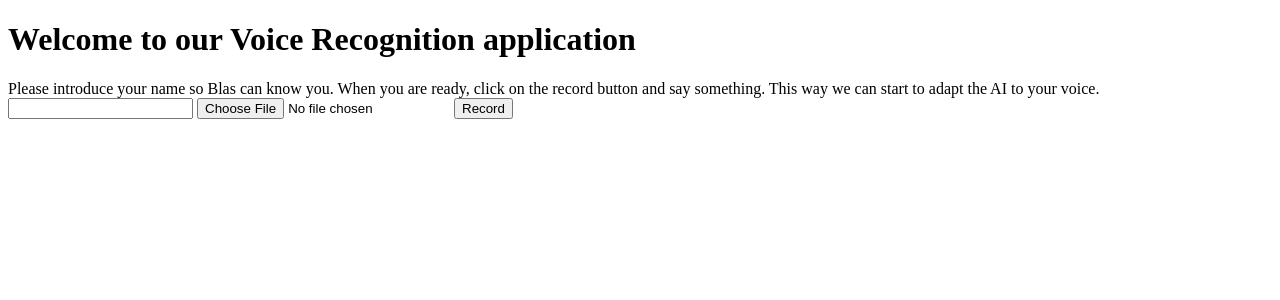
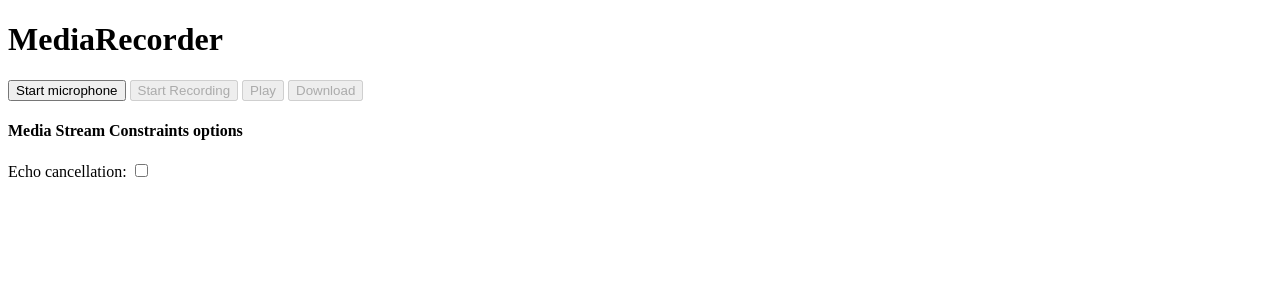
Before and after one commit to pedmacros/Voice-Recon, a Django app: page /voiceRecorder/ in a window 1280 px wide. Shown: the top 300 px of the page. Run offline with Django 3.2, Linux system fonts and the light colour scheme.

Commit message:
Ugly voice recorder

```diff
--- a/VoiceRecon/voiceRecorder/templates/voiceRecorder/index.html
+++ b/VoiceRecon/voiceRecorder/templates/voiceRecorder/index.html
@@ -1,20 +1,178 @@
 <!DOCTYPE html>
-<html lang="en">
+<html>
 <head>
-    <meta charset="UTF-8">
-    <title>Title</title>
+
+    <meta charset="utf-8">
+    <meta name="description" content="WebRTC code samples">
+    <meta name="viewport" content="width=device-width, user-scalable=yes, initial-scale=1, maximum-scale=1">
+    <meta itemprop="description" content="Client-side WebRTC code samples">
+    <meta itemprop="image" content="../../../images/webrtc-icon-192x192.png">
+    <meta itemprop="name" content="WebRTC code samples">
+    <meta name="mobile-web-app-capable" content="yes">
+    <meta id="theme-color" name="theme-color" content="#ffffff">
+
+    <base target="_blank">
+
+    <title>Voice Recognition app</title>
+
+    <link href="//fonts.googleapis.com/css?family=Roboto:300,400,500,700" rel="stylesheet" type="text/css">
+
 </head>
+
 <body>
-<h1>Welcome to our Voice Recognition application</h1>
-<span>Please introduce your name so Blas can know you.</span>
-<span>When you are ready, click on the record button and say something. This way we can start to adapt the AI to your voice.</span>
-{% if error_message %}<p><strong>{{ error_message }}</strong></p>{% endif %}
 
-<form action="{% url 'voiceRecorder:record' %}" method="post">
-{% csrf_token %}
-<input type="text">
-<input type="file" accept="audio/*;capture=microphone">
-<input type="submit" value="Record">
-</form>
+<div id="container">
+
+    <h1>MediaRecorder</h1>
+
+    <audio id="gum" playsinline autoplay muted></audio>
+    <audio id="recorded" playsinline loop></audio>
+
+    <div>
+        <button id="start">Start microphone</button>
+        <button id="record" disabled>Start Recording</button>
+        <button id="play" disabled>Play</button>
+        <button id="download" disabled>Download</button>
+    </div>
+
+    <div>
+        <h4>Media Stream Constraints options</h4>
+        <p>Echo cancellation: <input type="checkbox" id="echoCancellation"></p>
+    </div>
+
+
+
+</div>
+
+
+<script>const mediaSource = new MediaSource();
+mediaSource.addEventListener('sourceopen', handleSourceOpen, false);
+let mediaRecorder;
+let recordedBlobs;
+let sourceBuffer;
+
+const recordedAudio = document.querySelector('audio#recorded');
+const recordButton = document.querySelector('button#record');
+
+recordButton.addEventListener('click', () => {
+  if (recordButton.textContent === 'Start Recording') {
+    startRecording();
+  } else {
+    stopRecording();
+    recordButton.textContent = 'Start Recording';
+    playButton.disabled = false;
+    downloadButton.disabled = false;
+  }
+});
+
+const playButton = document.querySelector('button#play');
+playButton.addEventListener('click', () => {
+      const superBuffer = new Blob(recordedBlobs, {type: 'audio/wav'});
+  recordedAudio.src = null;
+  recordedAudio.srcObject = null;
+  recordedAudio.src = window.URL.createObjectURL(superBuffer);
+  recordedAudio.controls = true;
+  recordedAudio.play();
+});
+
+const downloadButton = document.querySelector('button#download');
+downloadButton.addEventListener('click', () => {
+  const blob = new Blob(recordedBlobs, {type: 'audio/wav'});
+  const url = window.URL.createObjectURL(blob);
+  const a = document.createElement('a');
+  a.style.display = 'none';
+  a.href = url;
+  a.download = 'test.wav';
+  document.body.appendChild(a);
+  a.click();
+  setTimeout(() => {
+    document.body.removeChild(a);
+    window.URL.revokeObjectURL(url);
+  }, 100);
+});
+
+function handleSourceOpen(event) {
+  console.log('MediaSource opened');
+  sourceBuffer = mediaSource.addSourceBuffer('audio/wav');
+  console.log('Source buffer: ', sourceBuffer);
+}
+
+function handleDataAvailable(event) {
+  console.log('handleDataAvailable', event);
+  if (event.data && event.data.size > 0) {
+    recordedBlobs.push(event.data);
+  }
+}
+
+function startRecording() {
+  recordedBlobs = [];
+  let options = {mimeType: 'audio/wav'};
+  if (!MediaRecorder.isTypeSupported(options.mimeType)) {
+    console.error(`${options.mimeType} is not Supported`);
+    options = {mimeType: 'audio/wav'};
+    if (!MediaRecorder.isTypeSupported(options.mimeType)) {
+      console.error(`${options.mimeType} is not Supported`);
+      options = {mimeType: 'audio/wav'};
+      if (!MediaRecorder.isTypeSupported(options.mimeType)) {
+        console.error(`${options.mimeType} is not Supported`);
+        options = {mimeType: ''};
+      }
+    }
+  }
+
+  try {
+    mediaRecorder = new MediaRecorder(window.stream, options);
+  } catch (e) {
+    console.error('Exception while creating MediaRecorder:', e);
+    return;
+  }
+
+  console.log('Created MediaRecorder', mediaRecorder, 'with options', options);
+  recordButton.textContent = 'Stop Recording';
+  playButton.disabled = true;
+  downloadButton.disabled = true;
+  mediaRecorder.onstop = (event) => {
+    console.log('Recorder stopped: ', event);
+    console.log('Recorded Blobs: ', recordedBlobs);
+  };
+  mediaRecorder.ondataavailable = handleDataAvailable;
+  mediaRecorder.start(10); // collect 10ms of data
+  console.log('MediaRecorder started', mediaRecorder);
+}
+
+function stopRecording() {
+  mediaRecorder.stop();
+}
+
+function handleSuccess(stream) {
+  recordButton.disabled = false;
+  console.log('getUserMedia() got stream:', stream);
+  window.stream = stream;
+
+  const gumAudio = document.querySelector('audio#gum');
+  gumAudio.srcObject = stream;
+}
+
+async function init(constraints) {
+  try {
+    const stream = await navigator.mediaDevices.getUserMedia(constraints);
+    handleSuccess(stream);
+  } catch (e) {
+    console.error('navigator.getUserMedia error:', e);
+  }
+}
+
+document.querySelector('button#record').addEventListener('click', async () => {
+  const hasEchoCancellation = document.querySelector('#echoCancellation').checked;
+  const constraints = {
+    audio: {
+      echoCancellation: {exact: hasEchoCancellation}
+    },
+  };
+  console.log('Using media constraints:', constraints);
+  await init(constraints);
+});</script>
+
+
 </body>
 </html>
--- a/VoiceRecon/voiceRecorder/views.py
+++ b/VoiceRecon/voiceRecorder/views.py
@@ -1,6 +1,7 @@
 from django.shortcuts import render
 from django.http import HttpResponse
 from django.template import loader
+
 
 # Create your views here.
 def index(request):
@@ -8,7 +9,8 @@ def index(request):
 
 
 def record(request):
-    return HttpResponse("This will be the recording menu")
+    name = request.POST['nameInput']
+    return HttpResponse('I think we recognise you, '+name)
 
 
 def result(request):
```
